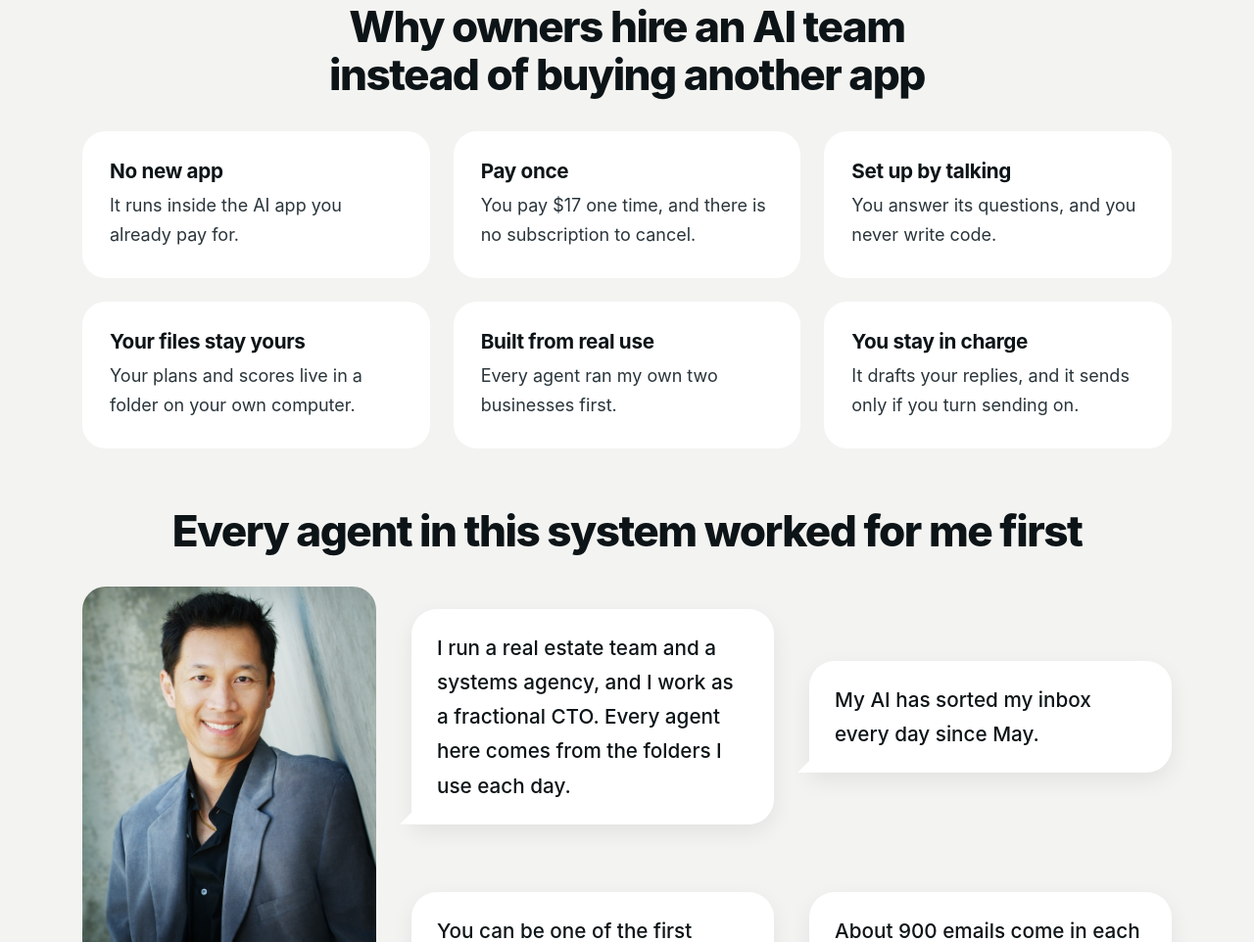
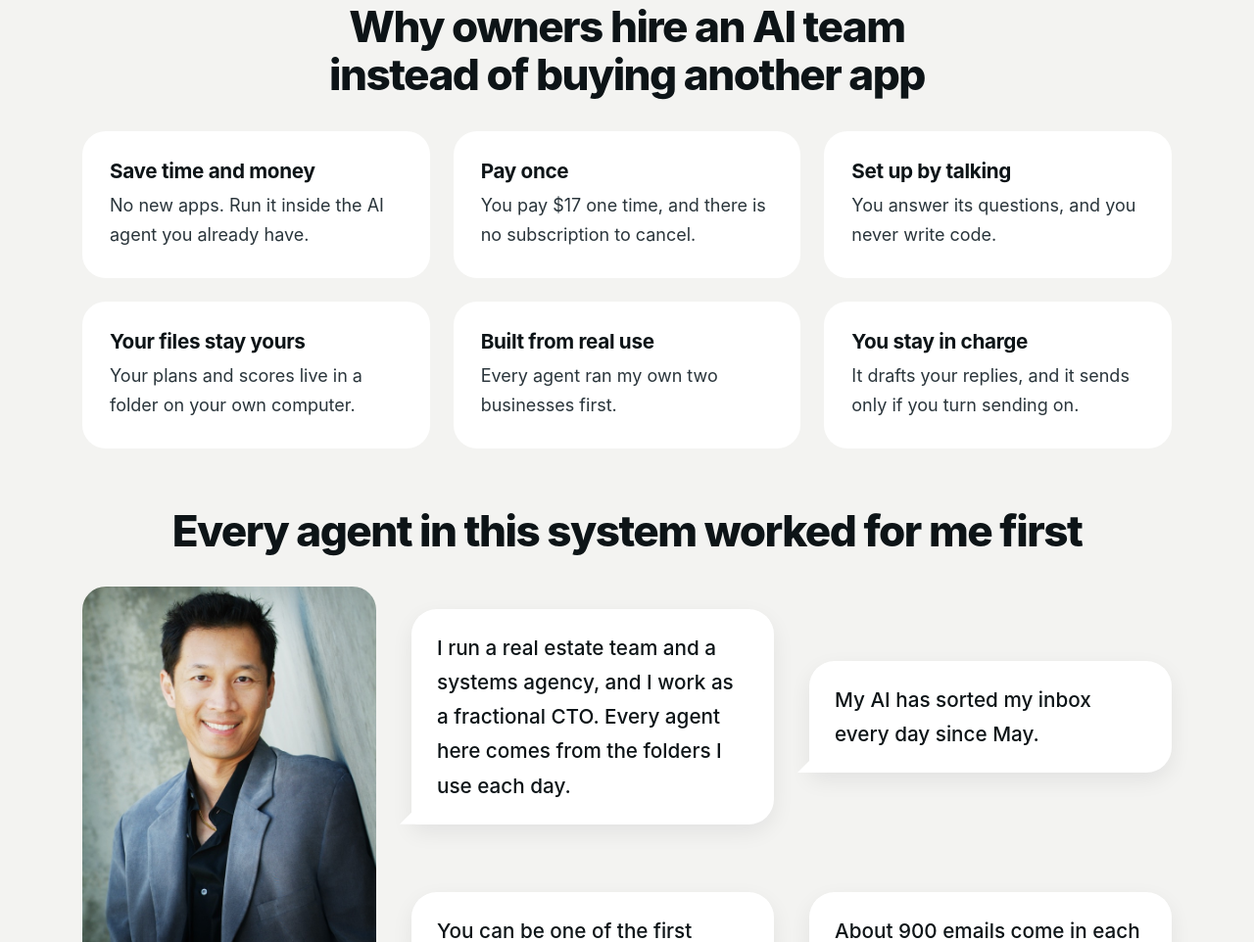
Before and after one commit to onetimeautomationai/onetimeautomationai.github.io, a plain HTML site: page 5-agent-ceo-system/index.html in a window 1280 px wide. Shown: the part 5511-6473 px from the top of the page at 98% size. Drawn offline with Linux system fonts and the light colour scheme.

Commit message:
copy: 'No new app' card becomes 'Save time and money'
Co-Authored-By: Claude Opus 5.5 <noreply@anthropic.com>
Claude-Session: https://claude.ai/code/session_01Mh5jzMoWZSG7JkmRUCvruk

```diff
--- a/5-agent-ceo-system/index.html
+++ b/5-agent-ceo-system/index.html
@@ -684,7 +684,7 @@
   <div class="wrap">
     <h2>Why owners hire an AI team instead of buying another app</h2>
     <div class="six">
-      <div class="card rv"><h3>No new app</h3><p>It runs inside the AI app you already pay for.</p></div>
+      <div class="card rv"><h3>Save time and money</h3><p>No new apps. Run it inside the AI agent you already have.</p></div>
       <div class="card rv"><h3>Pay once</h3><p>You pay $17 one time, and there is no subscription to cancel.</p></div>
       <div class="card rv"><h3>Set up by talking</h3><p>You answer its questions, and you never write code.</p></div>
       <div class="card rv"><h3>Your files stay yours</h3><p>Your plans and scores live in a folder on your own computer.</p></div>
```
